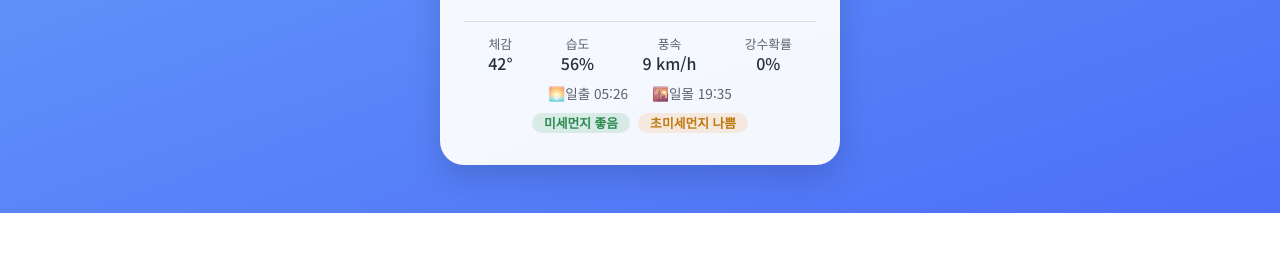
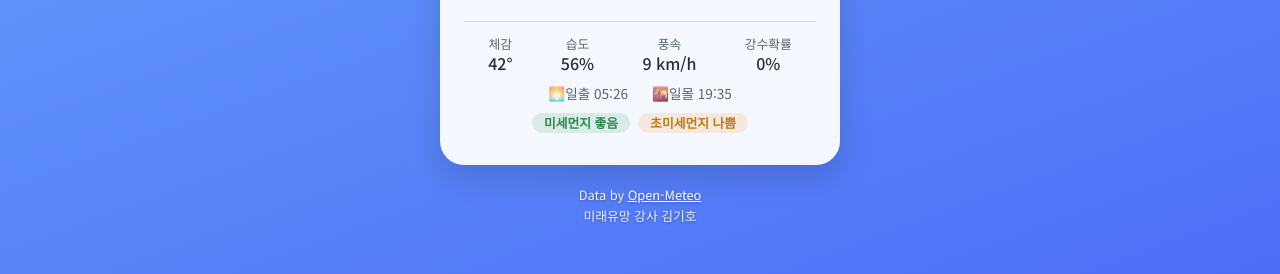
Before and after one commit to Kyo1901/weather_project_0729, a plain HTML site: page index.html in a window 1280 px wide. Shown: the part 648-922 px from the top of the page. Before the commit the page ends 861 px from the top, so only its background shows below. Drawn offline with nearby package versions, Linux system fonts and the light colour scheme.

Commit message:
상세 날씨 푸터 추가

```diff
--- a/css/style.css
+++ b/css/style.css
@@ -487,3 +487,16 @@ body {
 .air-badge.grade-normal     { background: rgba(64, 120, 200, 0.15); color: #3a6fc0; }
 .air-badge.grade-bad        { background: rgba(230, 150, 40, 0.15); color: #c07a10; }
 .air-badge.grade-verybad    { background: rgba(210, 60, 60, 0.15); color: #c03030; }
+
+
+/* 푸터 */
+.footer-detail {
+    text-align: center;
+    font-size: var(--fs-xs);
+    color: rgba(255, 255, 255, 0.9);
+    text-shadow: 0 1px 3px rgba(0, 0, 0, 0.3);
+    line-height: 1.6;
+}
+.footer-detail a {
+    color: var(--color-white);
+}
--- a/index.html
+++ b/index.html
@@ -184,6 +184,12 @@
                     </section>
                 </div>
             </main>
+
+            <div class="footer-detail">
+                <p>Data by <a href="https://open-meteo.com" target="_blank" rel="noopener">Open-Meteo</a></p>
+                <p>미래유망 강사 김기호</p>
+            </div>
+
         </div>
     </div>
 
```
